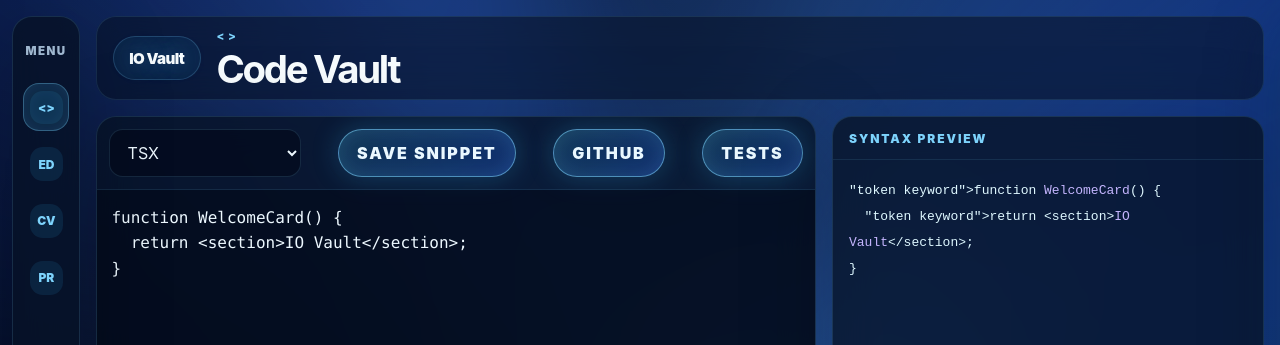
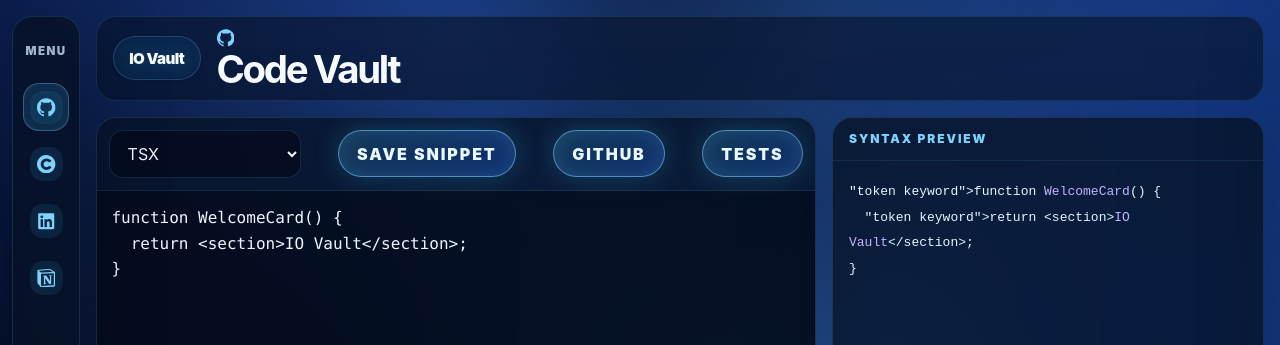
Before and after one commit to Akiirolabs/IOVault, a React (Vite) app: page / in a window 1280 px wide. Both pictures are taken after a click on the button "UNLOCK". Shown: the top 345 px of the page. Built offline with nearby package versions, Linux system fonts and the light colour scheme.

Commit message:
update panel

```diff
--- a/package.json
+++ b/package.json
@@ -18,6 +18,7 @@
     "openai": "^6.34.0",
     "react": "latest",
     "react-dom": "latest",
+    "react-icons": "^5.6.0",
     "typescript": "latest",
     "vite": "latest"
   },
--- a/src/App.tsx
+++ b/src/App.tsx
@@ -1,4 +1,7 @@
 import { FormEvent, useMemo, useState } from "react";
+import type { IconType } from "react-icons";
+import { FaLinkedin } from "react-icons/fa";
+import { SiCoursera, SiGithub, SiNotion } from "react-icons/si";
 import { AI_MODEL } from "./aiConfig";
 
 type PageKey = "code" | "learning" | "career" | "projects";
@@ -48,14 +51,14 @@ type VaultState = {
 type NavItem = {
   key: PageKey;
   label: string;
-  icon: string;
+  icon: IconType;
 };
 
 const navItems: NavItem[] = [
-  { key: "code", label: "Code Vault", icon: "<>" },
-  { key: "learning", label: "Learning", icon: "ED" },
-  { key: "career", label: "Career", icon: "CV" },
-  { key: "projects", label: "Projects", icon: "PR" },
+  { key: "code", label: "Code Vault", icon: SiGithub },
+  { key: "learning", label: "Learning", icon: SiCoursera },
+  { key: "career", label: "Career", icon: FaLinkedin },
+  { key: "projects", label: "Projects", icon: SiNotion },
 ];
 
 const storageKey = "io-vault-workspace";
@@ -198,6 +201,7 @@ function App() {
 
   const activeSnippet = vaultState.code.snippets.find((snippet) => snippet.id === activeSnippetId);
   const activeNavItem = navItems.find((item) => item.key === activePage) || navItems[0];
+  const ActivePageIcon = activeNavItem.icon;
   const projectStats = useMemo(() => {
     const active = vaultState.projects.blocks.filter((block) => block.status === "In progress").length;
     const done = vaultState.projects.blocks.filter((block) => block.status === "Done").length;
@@ -383,7 +387,10 @@ function App() {
           <button className="nav-toggle" type="button" onClick={() => setIsNavOpen((value) => !value)}>
             {isNavOpen ? "Close" : "Menu"}
           </button>
-          {navItems.map((item) => (
+          {navItems.map((item) => {
+            const Icon = item.icon;
+
+            return (
               <button
                 className={activePage === item.key ? "active" : ""}
                 key={item.key}
@@ -391,10 +398,13 @@ function App() {
                 onClick={() => setActivePage(item.key)}
                 aria-label={item.label}
               >
-              <span>{item.icon}</span>
+                <span>
+                  <Icon aria-hidden="true" />
+                </span>
                 <strong>{item.label}</strong>
               </button>
-          ))}
+            );
+          })}
         </aside>
 
         <section className="workspace-shell">
@@ -403,7 +413,9 @@ function App() {
               IO Vault
             </button>
             <div>
-              <p className="kicker">{activeNavItem.icon}</p>
+              <p className="kicker title-icon">
+                <ActivePageIcon aria-hidden="true" />
+              </p>
               <h1>{activeNavItem.label}</h1>
             </div>
           </header>
--- a/src/styles.css
+++ b/src/styles.css
@@ -282,6 +282,21 @@ textarea:focus-visible,
   background: rgba(56, 189, 248, 0.1);
   font-size: 0.75rem;
   font-weight: 950;
+}
+
+.workspace-nav span svg {
+  width: 1.15rem;
+  height: 1.15rem;
+}
+
+.title-icon {
+  display: flex;
+  margin-bottom: 0.35rem;
+}
+
+.title-icon svg {
+  width: 1.1rem;
+  height: 1.1rem;
 }
 
 .workspace-nav strong {
```
Also changed, not shown: 1 other file (tests, documents, lock files or other folders). Lines whose indentation alone changed are shown as unchanged.
